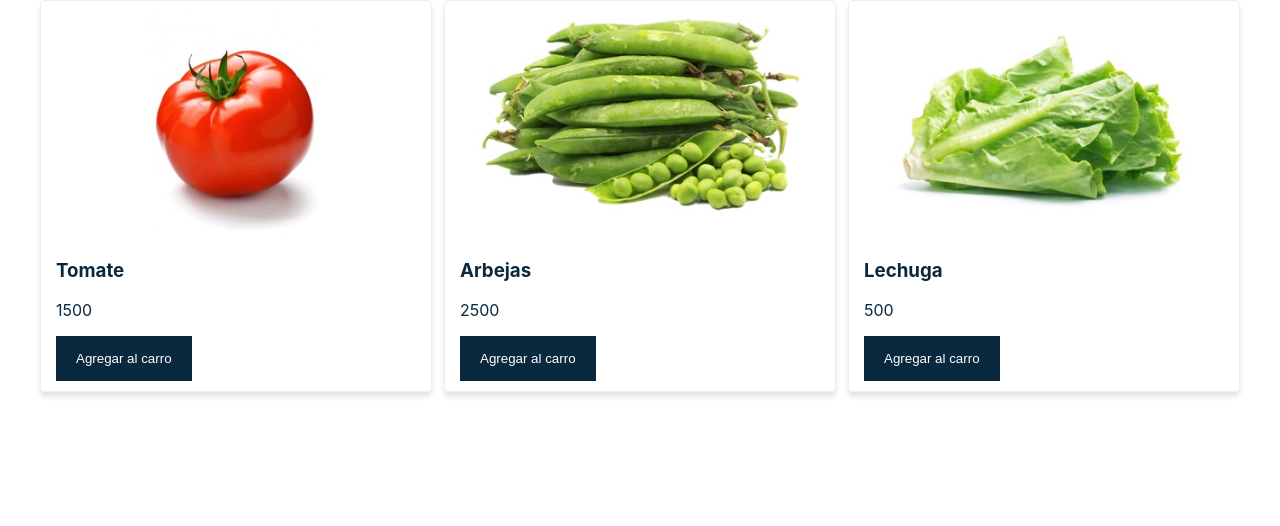
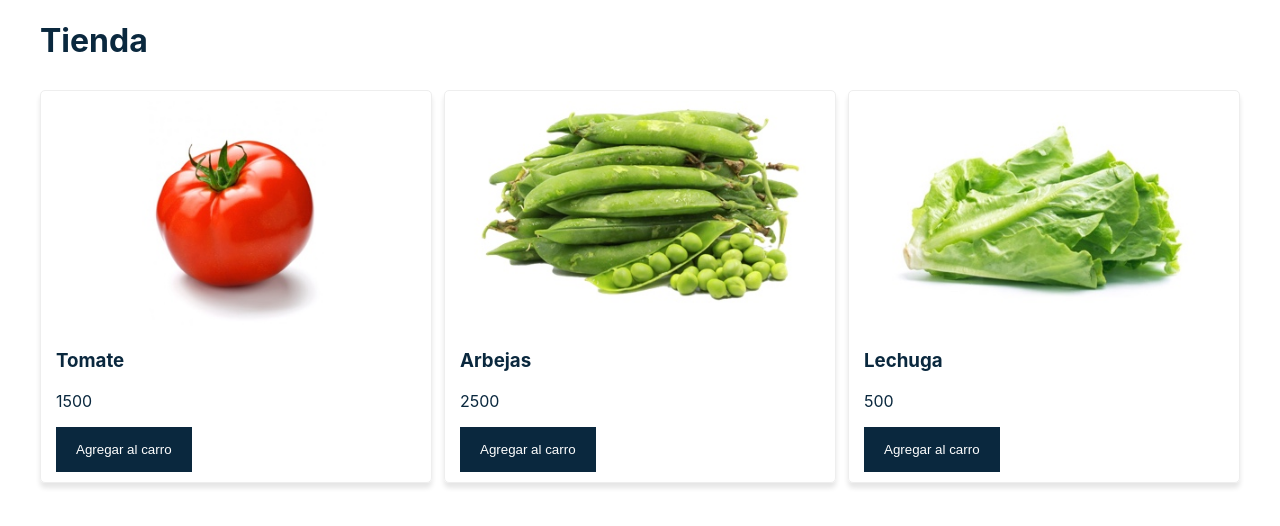
Before and after one commit to crosscay/carro-de-compras, a React (Create React App) app: page / in a window 1280 px wide. Shown: the top 526 px of the page. Built offline with nearby package versions, Linux system fonts and the light colour scheme.

Commit message:
componentes de titulo

```diff
--- a/src/App.js
+++ b/src/App.js
@@ -2,6 +2,7 @@
 import './App.css';
 import Productos from "./components/Productos";
 import Layout from "./components/Layout";
+import Title from "./components/Title";
 
 class App extends Component {
   state = {
@@ -16,6 +17,7 @@
     return (
       <div>
         <Layout>
+          <Title/>
           <Productos
             agregarAlCarro={() => console.log("No hace nada")}
             productos={this.state.productos}
--- /dev/null
+++ b/src/components/Title.js
@@ -0,0 +1,17 @@
+import { Component } from 'react';
+
+const styles = {
+    title: {
+        marginBottom: '30px'
+    }
+}
+
+class Title extends Component {
+    render() {
+        return (
+            <h1 style={styles.title}>Tienda</h1>
+        )
+    }
+}
+
+export default Title;
```
